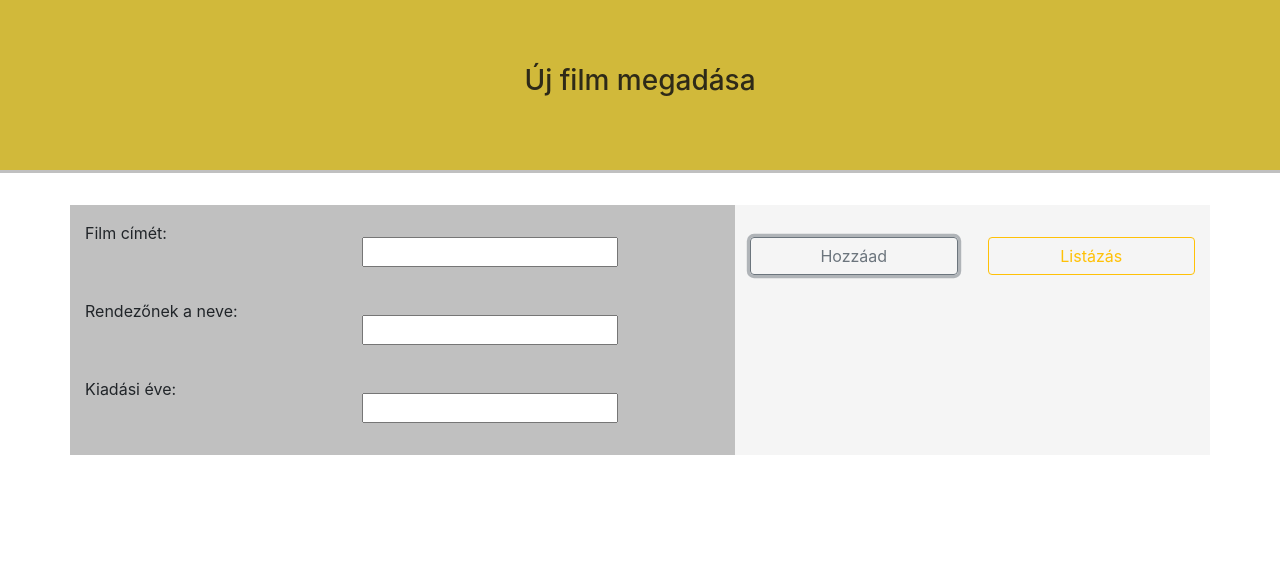
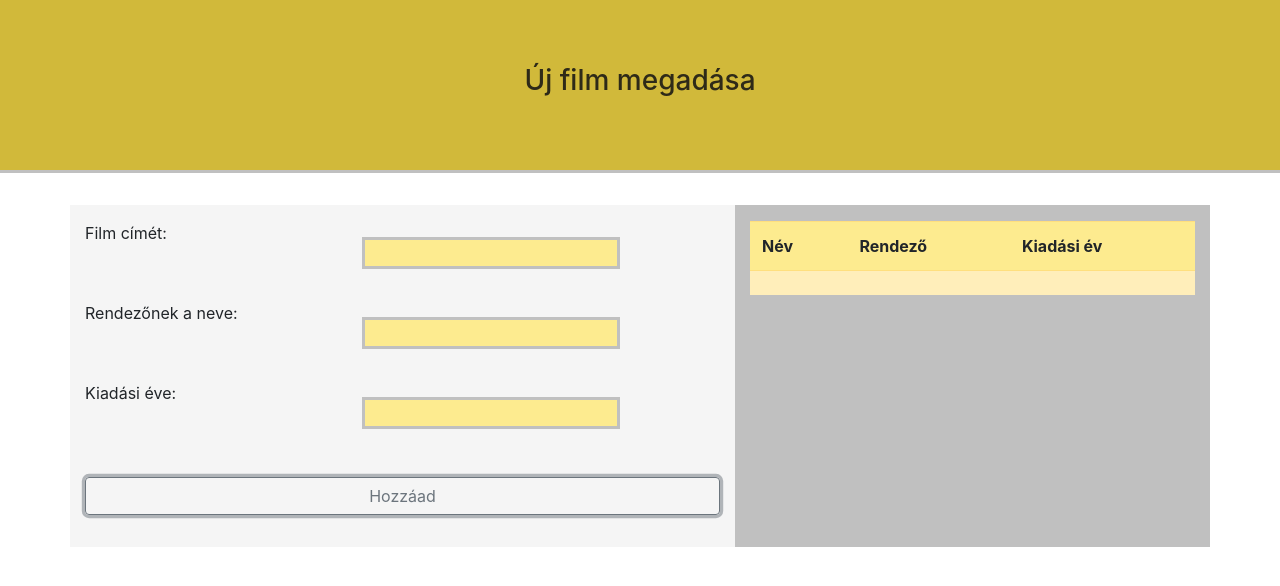
Before and after one commit to Zita-git/MoziHazi, a plain HTML site: page index.html in a window 1280 px wide. Both pictures are taken after a click on the button "Hozzáad". Drawn offline with nearby package versions, Linux system fonts and the light colour scheme.

Commit message:
Ne szerepeljen a listázás gomb

```diff
--- a/index.html
+++ b/index.html
@@ -38,20 +38,17 @@
                         <div class="col-7"><input type="number" id="kiadasiEv"> </div>
                     </div>
 
+                    <div class="row">
+                        <div class="col-12">
+                            <button class="btn btn-outline-secondary" id="hozzaad" >Hozzáad</button>
+                        </div>
+                    </div>
+
                 </div>
 
 
                 <div class="listazas col-md-5 col-sm-12">
-                    <div>
-                        <div class="row">
-                            <div class="col-6">
-                                <button class="btn btn-outline-secondary" id="hozzaad" >Hozzáad</button>
-                            </div>
-                            <div class="col-6">
-                                <button class="btn btn-outline-warning" id="listazas" >Listázás</button>
-                            </div>
-                        </div>
-                    </div>
+
                     <div class="table table-striped" id="listazzaKi"></div>
                 </div>
             </div>
--- a/main.css
+++ b/main.css
@@ -9,24 +9,34 @@ h3{
 button{
     width: 100%;
     font-weight:bold;
-    border-radius:50px;
 }
 .jumbotron {
     background-color:  rgb(209, 185, 58) !important;
     border-bottom: #C0C0C0 solid;
     color: rgb(46, 42, 24);
 }
+input{
+    background-color:  rgb(253, 235, 143);
+    border: #C0C0C0 solid;
+
+}
 table{
     margin-top: 1em;
 }
+table td{
+    color: black;
+}
+table th{
+    background-color: rgb(253, 235, 143);
+}
 .ujFilm {
-    background-color:silver;
+    background-color: whitesmoke;
 }
 .container{
     background-color: white;
 }
 .listazas{
-    background-color: whitesmoke;
+    background-color:silver;
 }
 .listazas div{
     margin-top: 1em;
--- a/main.js
+++ b/main.js
@@ -23,10 +23,12 @@ function hozzaad(){
     document.getElementById('nev').value="";
     document.getElementById('rendezo').value="";
     document.getElementById('kiadasiEv').value="";
-}
 
-function listazas(){
-    let tablazat = "<table class='table table-bordered'><tr><th>Név</th><th>Rendező</th><th>Kiadási év</th></tr>";
+
+
+
+
+    let tablazat = "<table class='table table-warning'><tr><th>Név</th><th>Rendező</th><th>Kiadási év</th></tr>";
 
     for (let i = 0; i < adatok.length; i++) {
 
@@ -38,5 +40,7 @@ function listazas(){
     document.getElementById('listazzaKi').innerHTML = tablazat;
 }
 
+function listazas(){
+}
+
 document.getElementById('hozzaad').addEventListener('click',hozzaad);
-document.getElementById('listazas').addEventListener('click',listazas);
```
